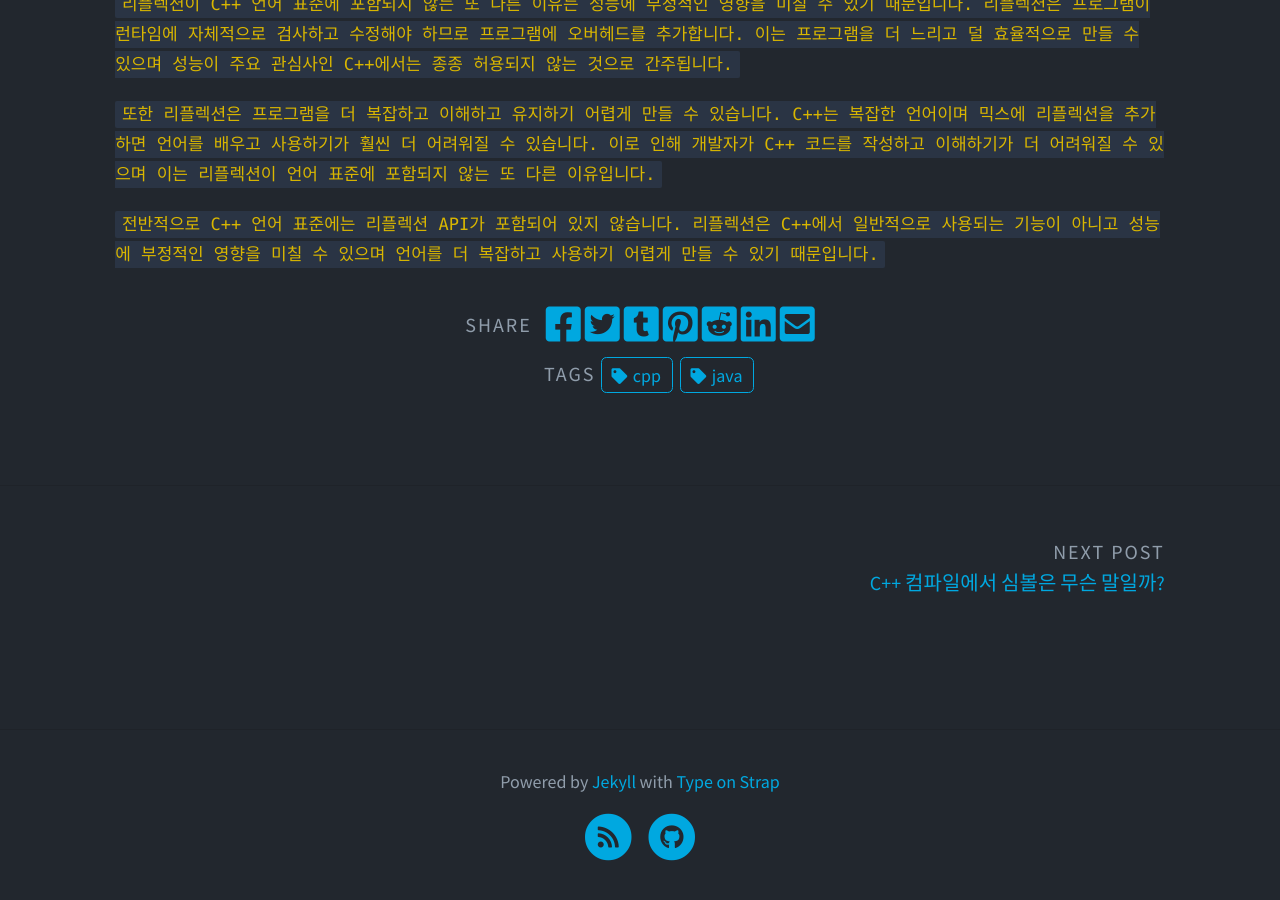
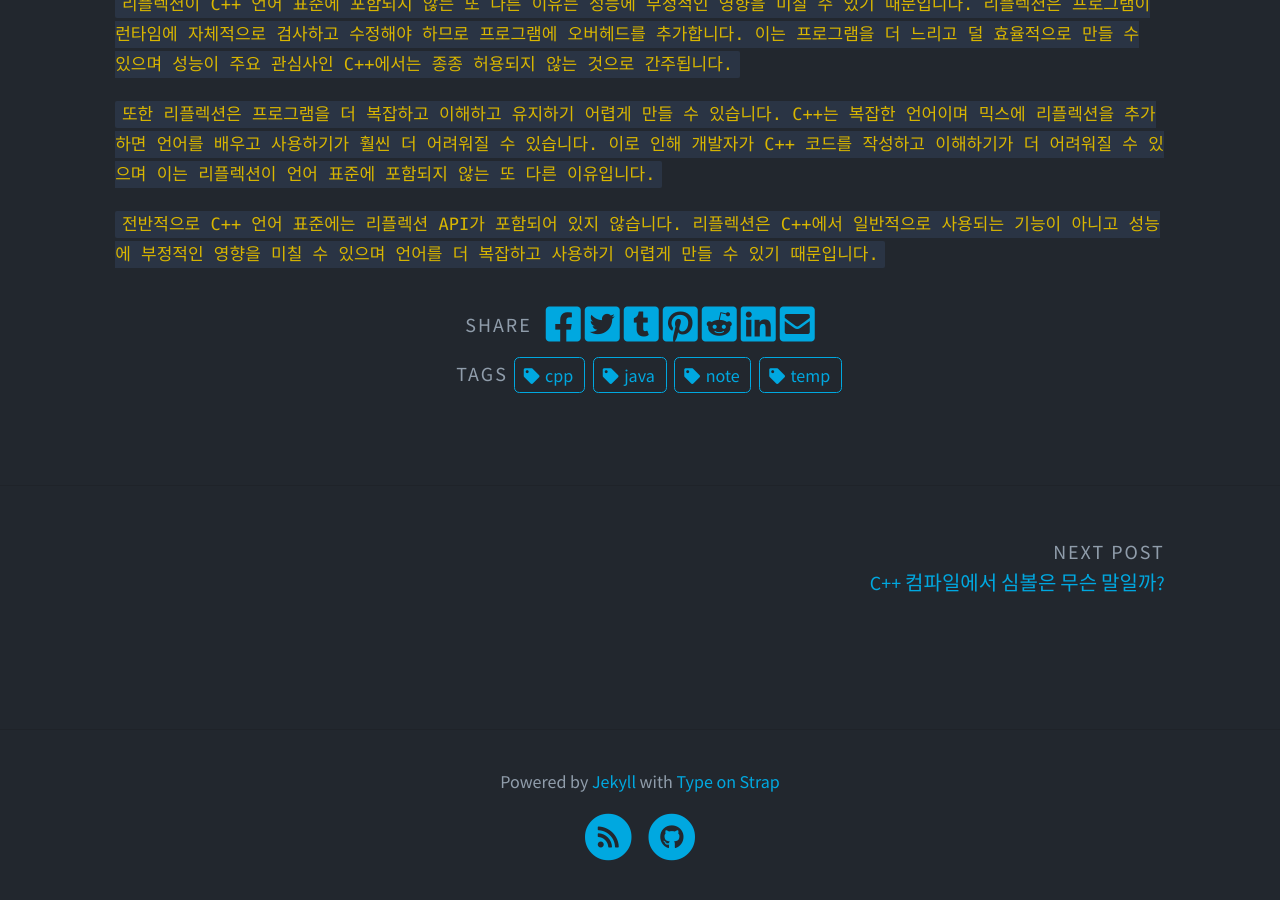
Before and after one commit to mainmethod0126/old-tech-blog, a Jekyll site: the page built from _posts/java/2022-12-15-JAVA에서-리플렉션이-가능하지만-C++에서-불가능한-이유.md, in a window 1280 px wide and 900 px high, scrolled down 3878 px. Built offline with Jekyll 4.4.1, drawn with Linux system fonts in a browser that asks for light colours; comment, search, counter and statistics services are not loaded.

Commit message:
태그 수정

```diff
--- a/_posts/java/2022-12-15-JAVA에서-리플렉션이-가능하지만-C++에서-불가능한-이유.md
+++ b/_posts/java/2022-12-15-JAVA에서-리플렉션이-가능하지만-C++에서-불가능한-이유.md
@@ -1,8 +1,8 @@
 ---
 layout: post
 title: JAVA에서 리플렉션이 가능하지만 C++에서 불가능한 이유
-tags: [java, cpp]
-skills: [java, cpp, cs, temp, note]
+tags: [java, cpp, temp, note]
+skills: [java, cpp, cs]
 author: mainmethod0126
 ---
 
```
